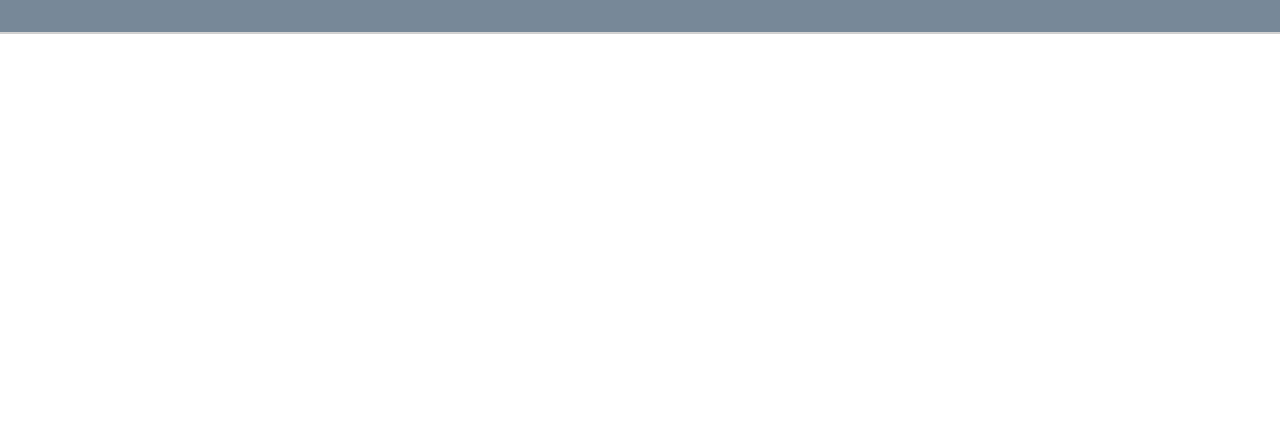
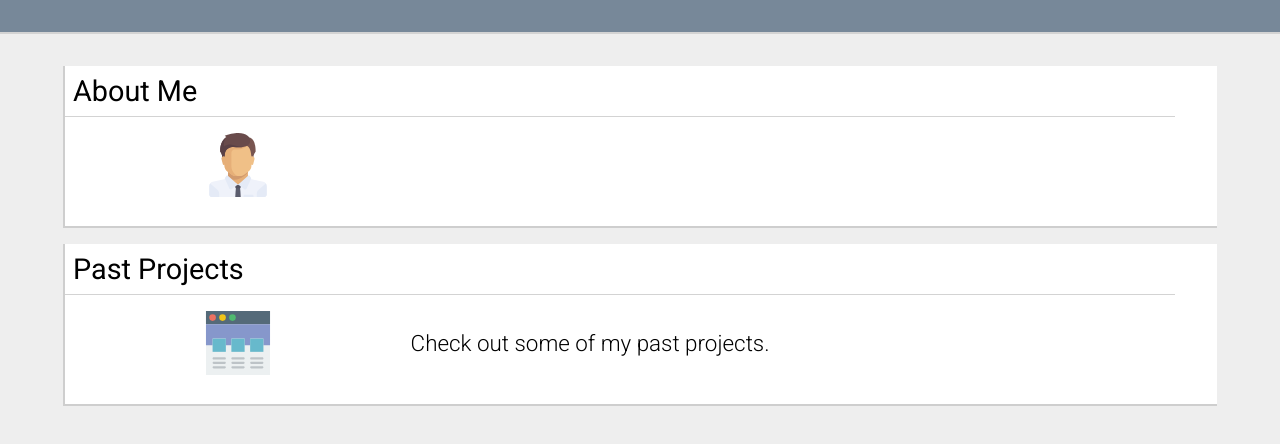
Before and after one commit to Simp14/react101, a React app: page / in a window 1280 px wide. Shown: the part 272-716 px from the top of the page. Built offline with nearby package versions, Linux system fonts and the light colour scheme.

Commit message:
Adding About Me and Past Projects

```diff
--- a/scss/home/heroArea.scss
+++ b/scss/home/heroArea.scss
@@ -3,6 +3,7 @@ section#home-hero{
     border-bottom: 2px solid lightgray;
     color: #ffffff;
     font-family: 'Roboto', sans-serif;
+    margin-bottom: 2rem;
     text-align: center;
     height: 15rem;
     width: 100%;
--- a/scss/home/main.scss
+++ b/scss/home/main.scss
@@ -1,7 +1,14 @@
 @import 'header';
 @import 'heroArea';
+@import 'marqueeFeature';
 
-html, body, header, section, aside, h1, h2, h3, div, span, ul, li, p {
+html, header, section, aside, h1, h2, h3, div, span, ul, li, p {
     margin: 0;
     padding: 0;
 }
+
+body {
+    background-color: #eeeeee;
+    margin: 0;
+    padding: 0;
+}
--- /dev/null
+++ b/scss/home/marqueeFeature.scss
@@ -0,0 +1,40 @@
+section.marquee {
+    background-color: #ffffff;
+    display: block;
+    font-family: 'Roboto', sans-serif;
+    border-left: 2px solid #cecece;
+    border-bottom: 2px solid #cecece;
+    height: 10rem;
+    width:90%;
+    margin: 0 auto 1rem auto;
+    h2{
+        border-bottom: 1px solid #d3d3d3;
+        font-size: 1.8rem;
+        font-weight: 400;
+        margin-bottom: 1rem;
+        padding: 0.5rem;
+        width: 95%;
+        display: block;
+    }
+    .marquee-content {
+        display: inline-block;
+        height: 4.5rem;
+        width: 100%;
+        img {
+            display: inline-block;
+            height: 4rem;
+            width: 30%;
+            vertical-align: middle;
+        }
+        p {
+            display: inline-block;
+            font-size: 1.4rem;
+            font-weight: 300;
+            width: 70%;
+            vertical-align: middle;
+        }
+    }
+    .hover-text {
+        display: none;
+    }
+}
--- /dev/null
+++ b/src/components/marquee-feature/marqueeFeature.js
@@ -0,0 +1,21 @@
+import React from 'react';
+import ReactDOM from 'react-dom';
+
+class MarqueeFeature extends React.Component {
+  render () {
+    return (
+      <section id={this.props.config.id} className='marquee'>
+        <h2>{this.props.config.header}</h2>
+        <div className='marquee-content'>
+          <img src={this.props.config.iconSrc}/>
+          <p>{this.props.config.description}</p>
+        </div>
+        <div className='hover-text'>
+            <p>{this.props.config.hoverText}</p>
+        </div>
+      </section>
+    )
+  }
+}
+
+export default MarqueeFeature;
--- a/src/pages/home.js
+++ /dev/null
@@ -1,27 +0,0 @@
-import React from 'react';
-import ReactDOM from 'react-dom';
-import HeroArea from '../components/hero-area/heroArea.js'
-import Header from '../components/header/header.js'
-
-require('../../scss/home/main.scss');
-
-let config = {
-    id : 'home-hero',
-    text: 'Steve Simpson',
-    subtitle: 'Web Developer'
-}
-
-class Home extends React.Component {
-    render() {
-        return (
-            <main>
-                <Header/>
-                <HeroArea config={config}/>
-            </main>
-        )
-    }
-}
-ReactDOM.render(
-    <Home id='homePage'/>,
-    document.getElementById('app')
-);
--- /dev/null
+++ b/src/pages/home/configData.js
@@ -0,0 +1,27 @@
+let ConfigData = {};
+
+ConfigData.heroConfig = {
+    id : 'home-hero',
+    text: 'Steve Simpson',
+    subtitle: 'Web Developer'
+}
+
+ConfigData.aboutConfig = {
+    id: "marquee-about",
+    header: 'About Me',
+    description: '',
+    hoverText: 'Learn More',
+    iconSrc: './images/about.svg'
+}
+
+ConfigData.projectsConfig = {
+    id: 'marquee-projects',
+    header: 'Past Projects',
+    description: 'Check out some of my past projects.',
+    hoverText: 'Show Me',
+    iconSrc: './images/projects.svg'
+}
+
+
+
+export default ConfigData;
--- /dev/null
+++ b/src/pages/home/home.js
@@ -0,0 +1,25 @@
+import React from 'react';
+import ReactDOM from 'react-dom';
+import HeroArea from '../../components/hero-area/heroArea.js'
+import Header from '../../components/header/header.js'
+import MarqueeFeature from '../../components/marquee-feature/marqueeFeature.js'
+import ConfigData from './configData.js'
+
+require('../../../scss/home/main.scss');
+
+class Home extends React.Component {
+    render() {
+        return (
+            <main>
+                <Header/>
+                <HeroArea config={ConfigData.heroConfig}/>
+                <MarqueeFeature config={ConfigData.aboutConfig}/>
+                <MarqueeFeature config={ConfigData.projectsConfig}/>
+            </main>
+        )
+    }
+}
+ReactDOM.render(
+    <Home id='homePage'/>,
+    document.getElementById('app')
+);
--- a/webpack.config.js
+++ b/webpack.config.js
@@ -3,7 +3,7 @@ var path = require('path');
 
 var BUILD_DIR = path.resolve(__dirname, '__build');
 var COMPONENTS_DIR = path.resolve(__dirname, 'src/components/**/*.js');
-var homePageDirectory = path.resolve(__dirname, 'src/pages/home.js');
+var homePageDirectory = path.resolve(__dirname, 'src/pages/home/home.js');
 
 var config = {
   entry: homePageDirectory ,
```
Also changed, not shown: images/about.svg (added), images/projects.svg (added).
